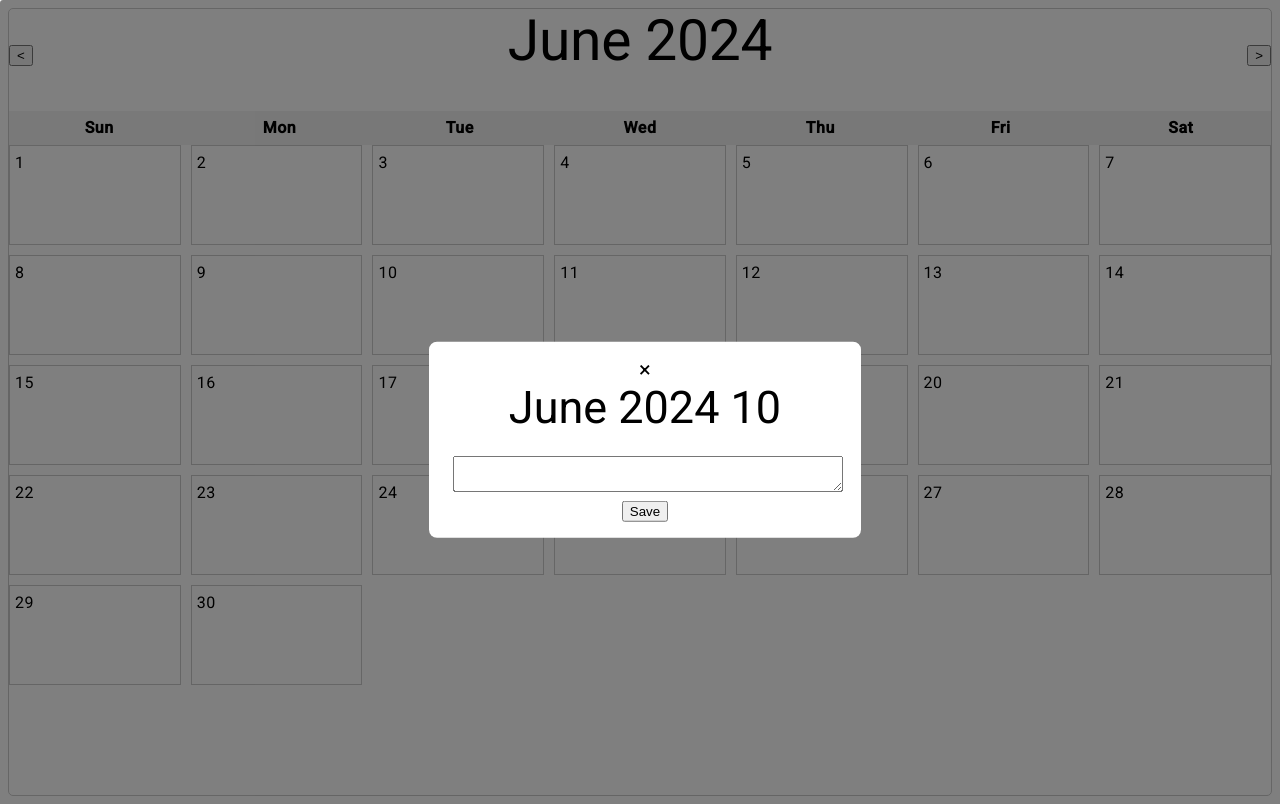
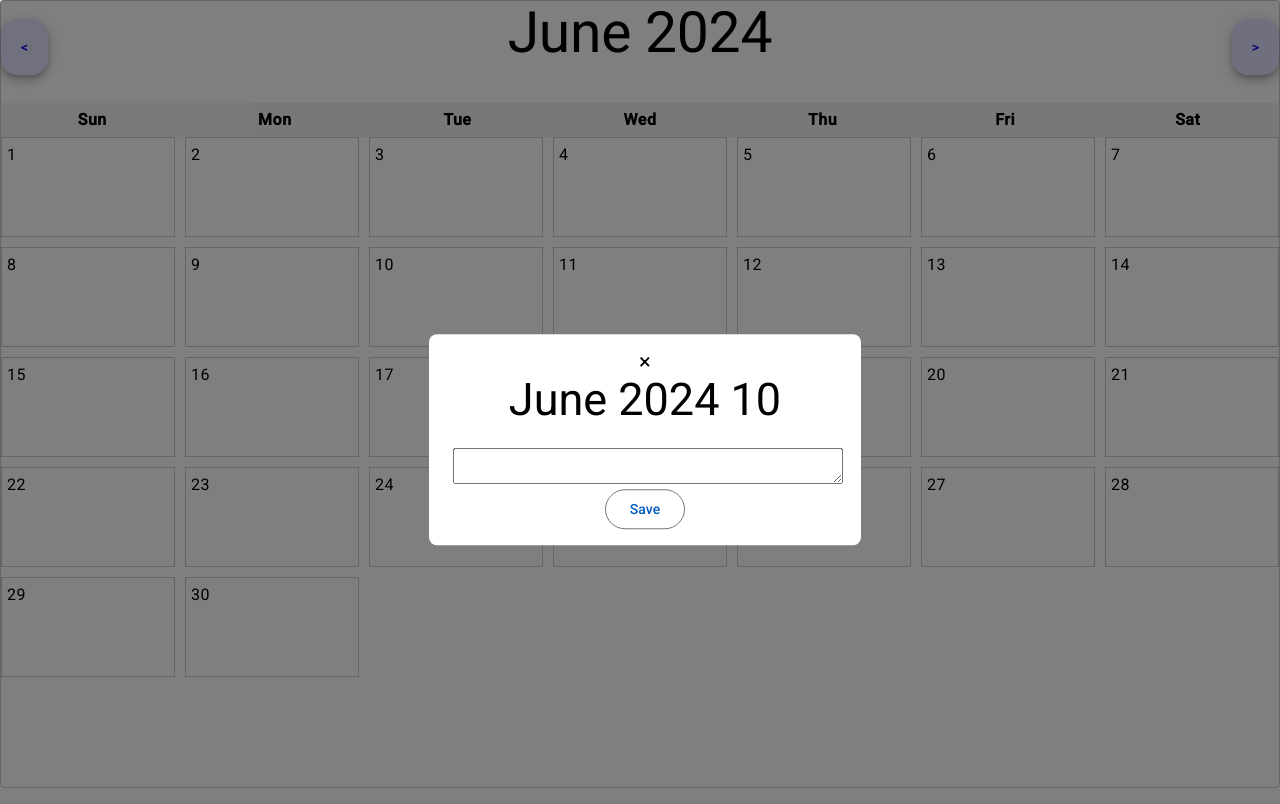
Before and after one commit to meetamjadsaeed/Calendar-in-Angular-with-drag-and-drop-feature-, an Angular app: page /calender in a window 1280 px wide. Both pictures are taken after a click on the element "10". Built offline with nearby package versions, Linux system fonts and the light colour scheme.

Commit message:
utilized material ui

```diff
--- a/src/app/app.config.ts
+++ b/src/app/app.config.ts
@@ -8,6 +8,6 @@ export const appConfig: ApplicationConfig = {
   providers: [
     provideZoneChangeDetection({ eventCoalescing: true }),
     provideRouter(routes),
-    provideAnimationsAsync('noop'),
+    provideAnimationsAsync('noop'), provideAnimationsAsync(),
   ],
 };
--- a/src/app/calendar/calendar.component.html
+++ b/src/app/calendar/calendar.component.html
@@ -1,8 +1,10 @@
 <div class="calendar">
   <div class="header">
-    <button (click)="prevMonth()">&lt;</button>
+    <button mat-fab extended (click)="prevMonth()">&lt;</button>
     <h1>{{ monthYear }}</h1>
-    <button (click)="nextMonth()">&gt;</button>
+    <button mat-fab extended (click)="nextMonth()">
+      &gt;
+    </button>
   </div>
   <div class="days">
     <div class="day">Sun</div>
@@ -38,11 +40,13 @@
           <div *ngIf="isFormError">{{formError}}</div>
         </div>
       </div>
-      <button type="submit">
+      <button mat-stroked-button type="submit">
         {{ getAppointmentForDate(parseInt(eventDate.split(' ')[1]), currentIndex)?.description ? 'Update/Save' : 'Save'
         }}
       </button>
-      <button *ngIf="getAppointmentForDate(parseInt(eventDate.split(' ')[1]), currentIndex)?.description" type="button"
+
+      <button mat-stroked-button
+        *ngIf="getAppointmentForDate(parseInt(eventDate.split(' ')[1]), currentIndex)?.description" type="button"
         (click)="deleteEvent()">
         Delete
       </button>
--- a/src/styles.css
+++ b/src/styles.css
@@ -169,3 +169,5 @@ body {
 }
 
 /* cadetblue */
+html, body { height: 100%; }
+body { margin: 0; font-family: Roboto, "Helvetica Neue", sans-serif; }
```
Also changed, not shown: src/app/calendar/calendar.component.ts (+12 -1 lines), package.json (line endings or trailing spaces).
